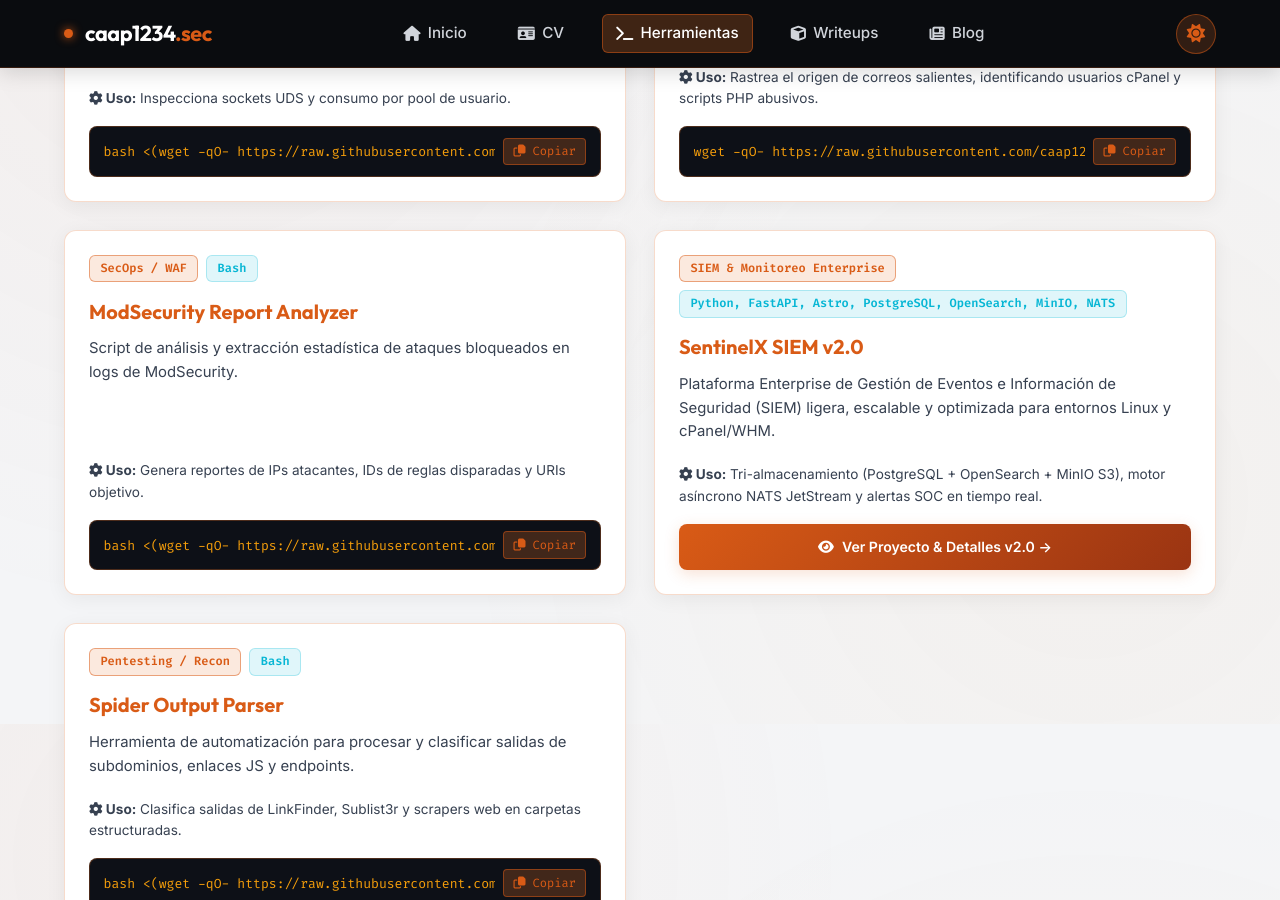
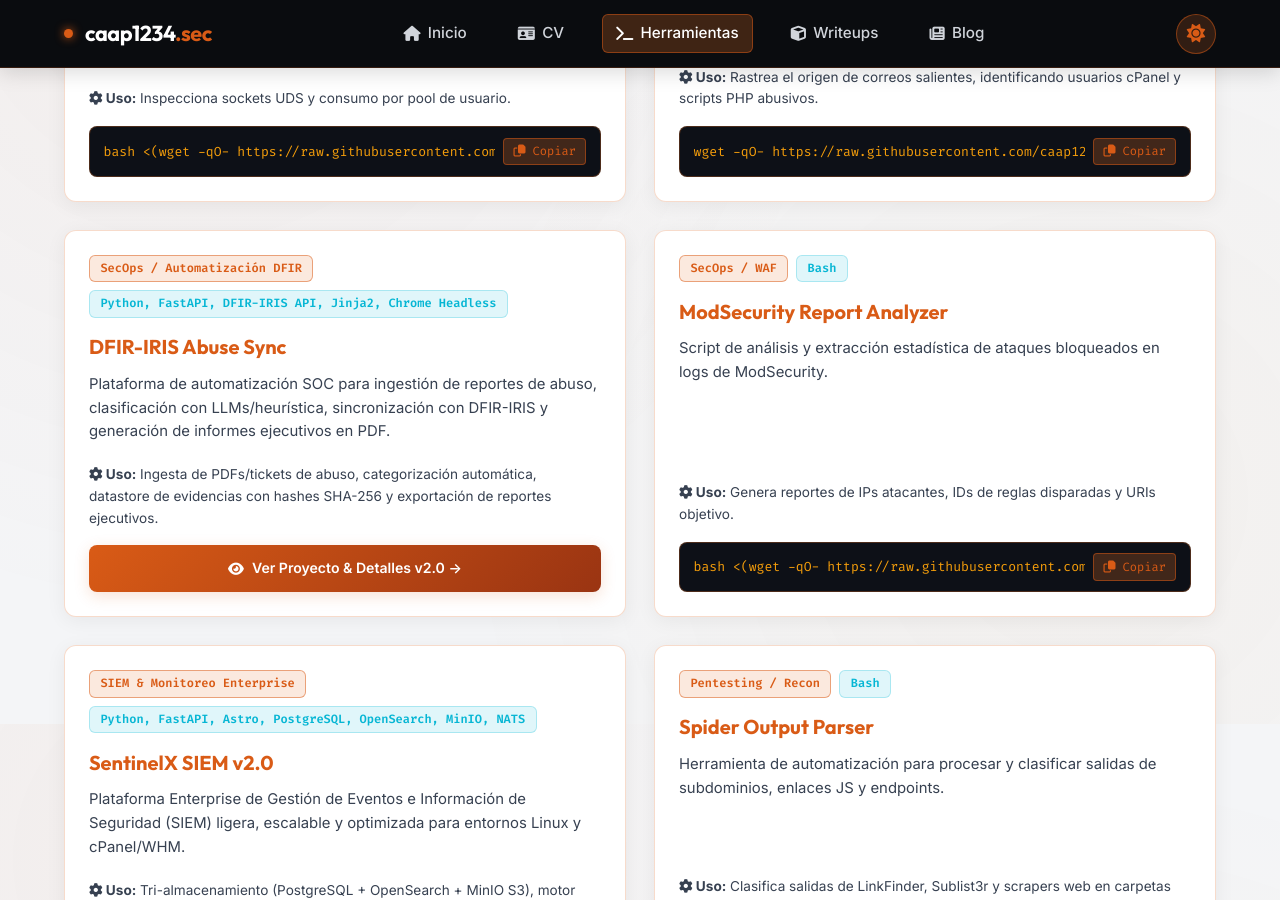
Before and after one commit to caap1234/caap1234.github.io, a Jekyll site: the page built from tools.html, in a window 1280 px wide and 900 px high, scrolled down 1076 px. Built offline with Jekyll 4.4.1, drawn with Linux system fonts in a browser that asks for light colours.

Commit message:
feat(tools): add DFIR-IRIS Abuse Sync tool details page

```diff
--- a/_layouts/tool.html
+++ b/_layouts/tool.html
@@ -28,7 +28,7 @@ layout: default
     {% else %}
     <!-- Single Project Button -->
     <div style="margin-top: 1.5rem;">
-      <a href="https://github.com/caap1234/SentinelX-SIEM" target="_blank" class="btn-primary">
+      <a href="{{ page.github_url | default: 'https://github.com/caap1234/Chamba' }}" target="_blank" class="btn-primary">
         <i class="fab fa-github"></i> Ver Código Fuente en GitHub
       </a>
     </div>
--- /dev/null
+++ b/_tools/iris-abuse-sync.md
@@ -0,0 +1,122 @@
+---
+layout: tool
+title: "DFIR-IRIS Abuse Sync"
+category: "SecOps / Automatización DFIR"
+language: "Python, FastAPI, DFIR-IRIS API, Jinja2, Chrome Headless"
+description: "Plataforma de automatización SOC para ingestión de reportes de abuso, clasificación con LLMs/heurística, sincronización con DFIR-IRIS y generación de informes ejecutivos en PDF."
+usage_summary: "Ingesta de PDFs/tickets de abuso, categorización automática, datastore de evidencias con hashes SHA-256 y exportación de reportes ejecutivos."
+github_url: "https://github.com/caap1234/Chamba/tree/main/secops/iris_abuse_sync"
+---
+
+<div class="page-container" style="padding-top: 0;">
+  <article class="article-header" style="border-bottom: 2px solid var(--autumn-orange);">
+    <h1 class="article-title">🛡️ DFIR-IRIS Abuse Sync</h1>
+    <p class="hero-subtitle" style="color: var(--autumn-amber); font-size: 1.2rem;">
+      Automatización Inteligente de Ingesta de Abuso, Creación de Casos en DFIR-IRIS y Reportes Ejecutivos
+    </p>
+
+    <!-- Badges de Tecnologías -->
+    <div class="card-tag-row" style="margin-top: 1.25rem;">
+      <span class="badge badge-secops"><i class="fab fa-python"></i> Python 3.10+ / FastAPI</span>
+      <span class="badge badge-tech"><i class="fas fa-shield-halved"></i> DFIR-IRIS REST API</span>
+      <span class="badge badge-secops"><i class="fas fa-brain"></i> Ollama / Heurística</span>
+      <span class="badge badge-tech"><i class="fas fa-file-pdf"></i> Chrome Headless PDF</span>
+      <span class="badge badge-secops"><i class="fas fa-database"></i> Datastore Evidence Sync</span>
+    </div>
+
+    <!-- Botón directo al repositorio -->
+    <div style="margin-top: 1.5rem;">
+      <a href="https://github.com/caap1234/Chamba/tree/main/secops/iris_abuse_sync" target="_blank" class="btn-primary" style="font-size: 0.95rem;">
+        <i class="fab fa-github"></i> Repositorio Oficial en GitHub &rarr;
+      </a>
+    </div>
+  </article>
+
+  <div class="content-body">
+    <h2><i class="fas fa-eye"></i> Resumen General</h2>
+    <p>
+      <strong>DFIR-IRIS Abuse Sync</strong> es una solución desarrollada para optimizar los flujos de respuesta del Centro de Operaciones de Seguridad (SOC) y el área de Abuso/SecOps. Automatiza la lectura de reportes de abuso procedentes de helpdesks, PDFs y correos, procesa la evidencia técnica y crea casos tipificados directamente en la plataforma <strong>DFIR-IRIS</strong>.
+    </p>
+    <p>
+      La plataforma integra una interfaz web moderna y reactiva que permite a los analistas revisar la clasificación, previsualizar en vivo el Markdown generado, adjuntar capturas de pantalla al <strong>Datastore oficial de IRIS</strong> y compilar informes ejecutivos de alta calidad en PDF con motor headless.
+    </p>
+
+    <h2><i class="fas fa-layer-group"></i> Capacidades Principales</h2>
+    <div style="display: grid; grid-template-columns: repeat(auto-fill, minmax(260px, 1fr)); gap: 1.25rem; margin: 1.5rem 0;">
+      <div class="card" style="padding: 1.25rem;">
+        <h3 style="font-size: 1.1rem; margin-top: 0; color: var(--autumn-orange);"><i class="fas fa-file-lines"></i> 1. Ingesta & Parser OCR</h3>
+        <p style="font-size: 0.88rem; color: var(--text-dim);">
+          Extracción automática de metadatos desde PDFs o texto: dominios, direcciones IP, URLs fraudulentas, cuentas autenticadas, números de ticket y capturas del análisis Bastion.
+        </p>
+      </div>
+
+      <div class="card" style="padding: 1.25rem;">
+        <h3 style="font-size: 1.1rem; margin-top: 0; color: var(--cyan-bright);"><i class="fas fa-tags"></i> 2. Clasificación Híbrida</h3>
+        <p style="font-size: 0.88rem; color: var(--text-dim);">
+          Motor dual con heurística de alta velocidad y soporte opcional para LLMs locales (Ollama/Llama3). Clasifica automáticamente en Phishing, Malware, Spam, Marca, Fraude o Red.
+        </p>
+      </div>
+
+      <div class="card" style="padding: 1.25rem;">
+        <h3 style="font-size: 1.1rem; margin-top: 0; color: var(--green-easy);"><i class="fas fa-database"></i> 3. Datastore & Evidencias</h3>
+        <p style="font-size: 0.88rem; color: var(--text-dim);">
+          Almacenamiento directo de capturas y archivos en el Datastore de DFIR-IRIS, calculando automáticamente su hash criptográfico SHA-256 e integrándolas en el caso.
+        </p>
+      </div>
+    </div>
+
+    <h2><i class="fas fa-star"></i> Funcionalidades Destacadas</h2>
+
+    <ul>
+      <li><strong>👁️ Vista Previa en Vivo de Markdown:</strong> Visualización simultánea del Markdown y su renderizado HTML con estilos ejecutivos en notas, descripciones e informes.</li>
+      <li><strong>📂 Gestión Integral de Casos DFIR-IRIS:</strong> Panel dedicado para auditar casos activos, filtrar por estado (abiertos/cerrados) y por organización (Neubox / Hospedando).</li>
+      <li><strong>📋 Pegado Rápido de Capturas (<kbd>Ctrl+V</kbd> / <kbd>Cmd+V</kbd>):</strong> Inserción ágil de capturas de pantalla desde el portapapeles directamente al Datastore de IRIS y al reporte en elaboración.</li>
+      <li><strong>🏷️ Atributos de Identificación Dinámicos:</strong> Edición bidireccional en tiempo real de los campos personalizados del caso (Ticket SOC, ID de cliente, activo afectado y servidor).</li>
+      <li><strong>📥 Compilación a PDF Ejecutivo (Chrome Headless):</strong> Generación de informes profesionales para clientes y áreas legales, incluyendo logotipo de la organización, resumen técnico y capturas incrustadas con resolución nativa.</li>
+    </ul>
+
+    <h2><i class="fas fa-diagram-project"></i> Diagrama de Flujo del Proceso</h2>
+    <pre><code>[Ticket / PDF de Abuso]
+         │
+         ▼
+[TicketParser & OCR Engine]
+         │
+         ▼
+[TemplateClassifier (Heurística / Ollama LLM)]
+         │
+         ▼
+[Web UI — Previsualización & Ajuste de Metadatos]
+  ├─ Edición de Notas & Atributos de Identificación
+  ├─ Inserción de Capturas al Datastore (SHA-256)
+  └─ Generación de Reporte Markdown (Jinja2)
+         │
+         ├────────────────────────────────────────┐
+         ▼                                        ▼
+[DFIR-IRIS API (Casos & Datastore)]      [Google Chrome Headless]
+ (Sincronización de Casos y Evidencias)   (Compilación a PDF Ejecutivo)</code></pre>
+
+    <h2><i class="fas fa-terminal"></i> Despliegue y Uso Rápido</h2>
+    <p>Para inicializar el servicio en local o en un servidor:</p>
+
+    <pre><code># 1. Navegar al directorio del proyecto
+cd secops/iris_abuse_sync
+
+# 2. Configurar las variables de entorno
+cp .env.example .env
+# Configura tu IRIS_URL y IRIS_API_KEY en .env
+
+# 3. Iniciar el servicio en segundo plano
+./start.sh start
+
+# 4. Abrir la interfaz web en tu navegador:
+# http://localhost:8080</code></pre>
+
+    <div style="background: rgba(224, 109, 39, 0.1); border-left: 4px solid var(--autumn-orange); padding: 1rem 1.25rem; border-radius: 0 8px 8px 0; margin-top: 2rem;">
+      <h4 style="margin: 0 0 0.5rem 0; color: var(--autumn-orange);"><i class="fas fa-code-branch"></i> Código Fuente & Documentación</h4>
+      <p style="margin: 0; font-size: 0.95rem;">
+        Puedes consultar el código fuente completo, plantillas de reporte y módulos de conexión en el repositorio de GitHub:
+        <a href="https://github.com/caap1234/Chamba/tree/main/secops/iris_abuse_sync" target="_blank" style="font-weight: 700;">github.com/caap1234/Chamba/tree/main/secops/iris_abuse_sync</a>
+      </p>
+    </div>
+  </div>
+</div>
```
Also changed, not shown: _tools/sentinelx-siem.md (+1 -0 lines).
